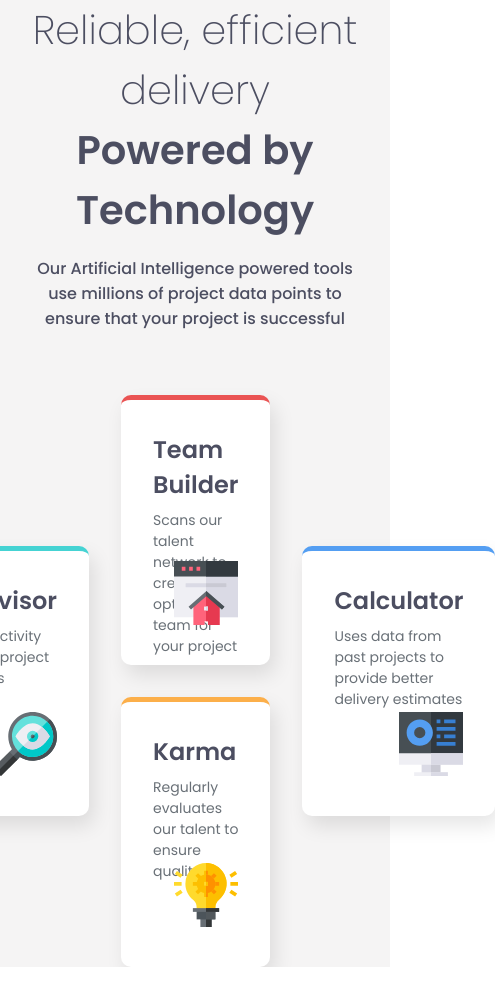
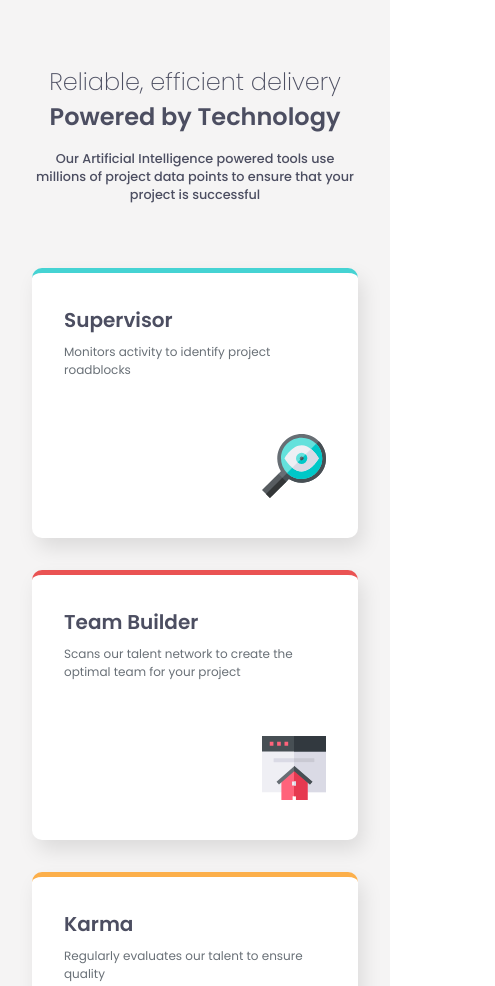
Before and after one commit to YOUHAD08/Four-Card-Feature-Section, a plain HTML site: page index.html in a window 390 px wide. Shown: the top 986 px of the page, 495 px wide, since content can reach past the window. Drawn offline with Linux system fonts and the light colour scheme.

Commit message:
style: add responsive design with media queries
- Adjusted grid layout to single column on screens below 900px
- Increased container padding for better spacing on smaller devices
- Reduced font sizes for headings, paragraphs, and card text on screens below 425px
- Improved readability and layout for mobile and tablet viewports

```diff
--- a/style.css
+++ b/style.css
@@ -108,3 +108,28 @@ body {
 .container .technology-content .row .col-3 .card-calculator {
   border-top: 5px solid var(--Blue);
 }
+
+@media (max-width: 900px) {
+  .container .technology-content .row {
+    grid-template-columns: 1fr;
+  }
+  .container {
+    padding: 4rem 2rem;
+  }
+}
+
+@media (max-width: 425px) {
+  .container .technology-content .technology-header h1,
+  .container .technology-content .technology-header h2 {
+    font-size: 1.5rem;
+  }
+  .container .technology-content .technology-header p {
+    font-size: 0.8rem;
+  }
+  .container .technology-content .row .col .card h3 {
+    font-size: 1.25rem;
+  }
+  .container .technology-content .row .col .card p {
+    font-size: 0.75rem;
+  }
+}
```
